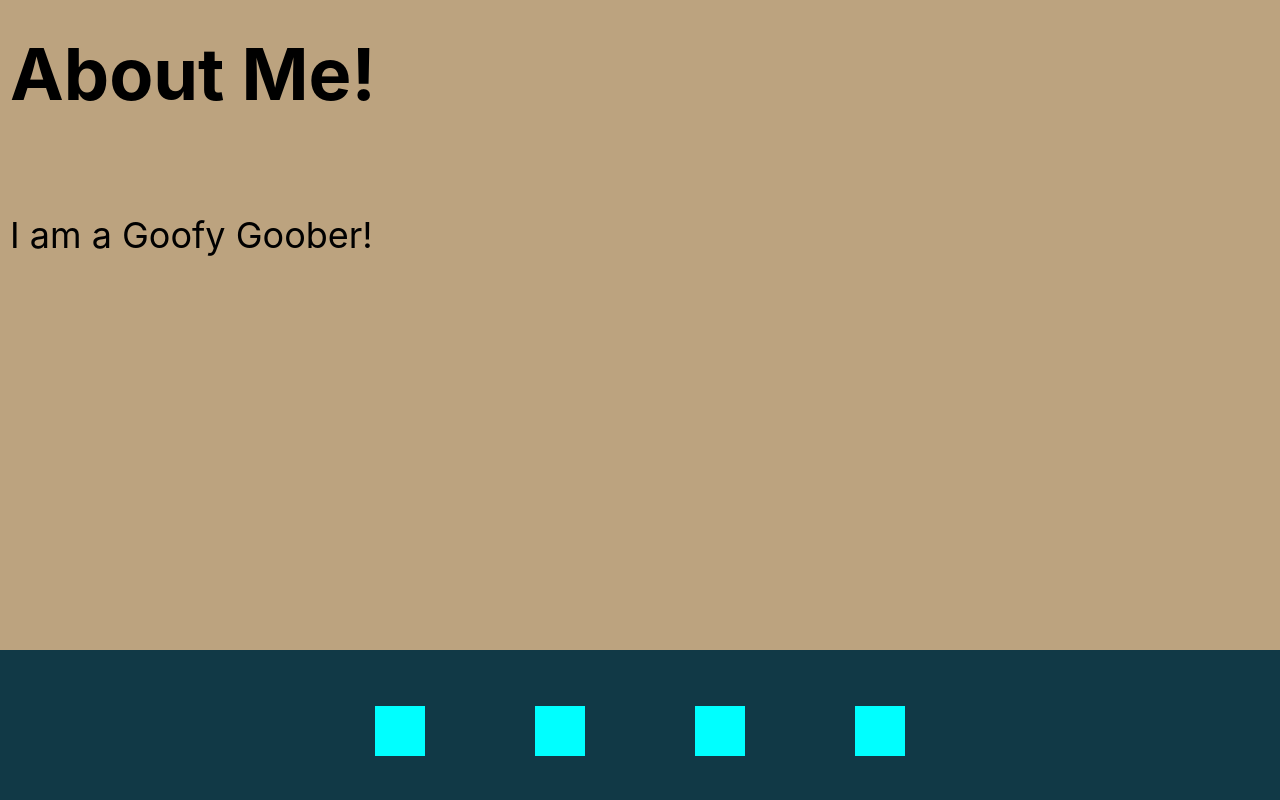
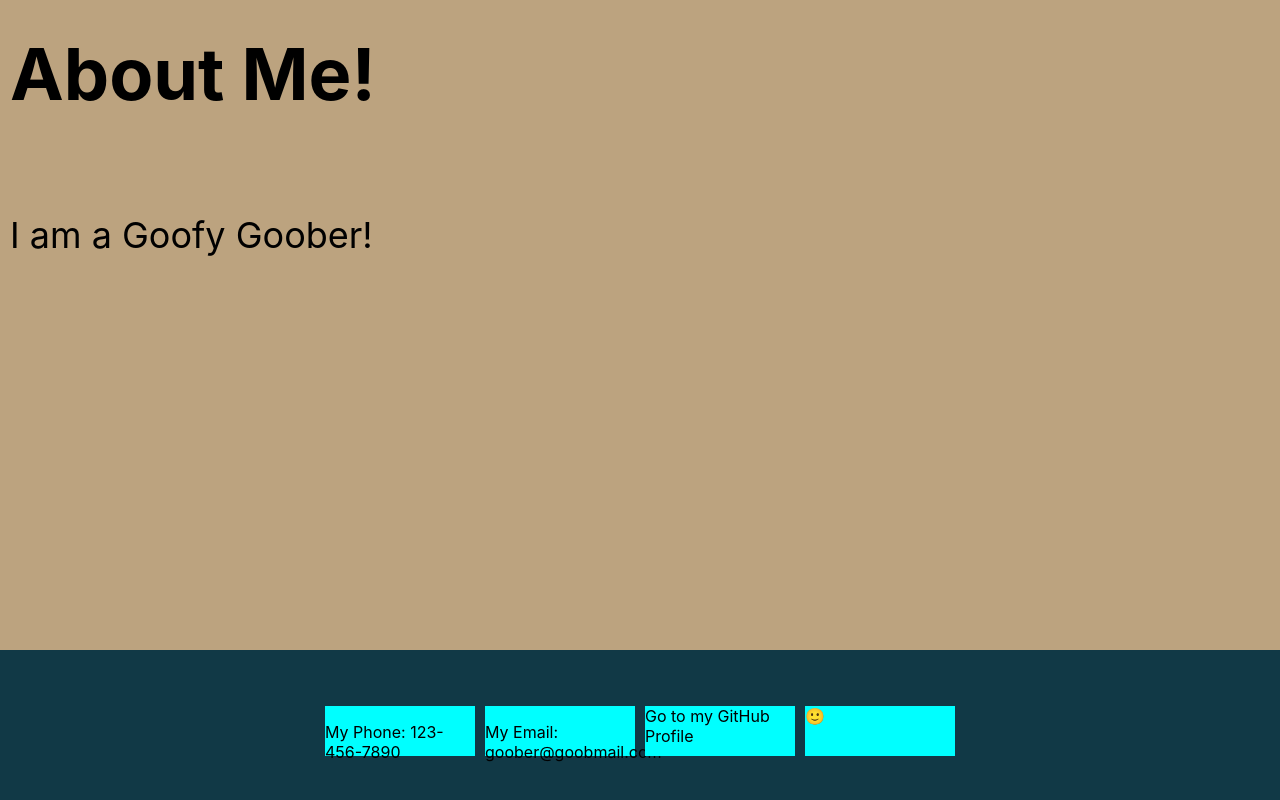
Before and after one commit to rhonvyramos/portfolio-with-react, a React (Create React App) app: page / in a window 1280 px wide. Shown: the part 268-1068 px from the top of the page. Built offline with nearby package versions, Linux system fonts and the light colour scheme.

Commit message:
added text and emoji to footer contacts

```diff
--- a/src/App.css
+++ b/src/App.css
@@ -53,6 +53,6 @@
 
 .footer_icon {
   height: 50px;
-  width: 50px;
+  width: 150px;
   background-color: aqua;
 }
--- a/src/App.js
+++ b/src/App.js
@@ -3,7 +3,7 @@ import './App.css';
 
 import PageContainer from './components/PageContainer';
 
-function App() {
+function App(handlePageChange) {
   const [selectedPage, setPage] = useState('homePage');
 
   return (
@@ -20,10 +20,16 @@ function App() {
       </section>
       <section id="body_footer">
         <section id="footer_icon_links">
-          <div id="link_name" className="footer_icon"></div>
-          <div id="link_email" className="footer_icon"></div>
-          <div id="link_github" className="footer_icon"></div>
-          <div id="link_icon" className="footer_icon"></div>
+          <div id="link_name" className="footer_icon">
+            <p>My Phone: 123-456-7890</p>
+          </div>
+          <div id="link_email" className="footer_icon">
+            <p>My Email: goober@goobmail.com</p>
+          </div>
+          <div id="link_github" className="footer_icon">
+            <a href='https://github.com/rhonvyramos'>Go to my GitHub Profile</a>
+          </div>
+          <div id="link_icon" className="footer_icon">&#128578;</div>
         </section>
       </section>
     </section>
```
